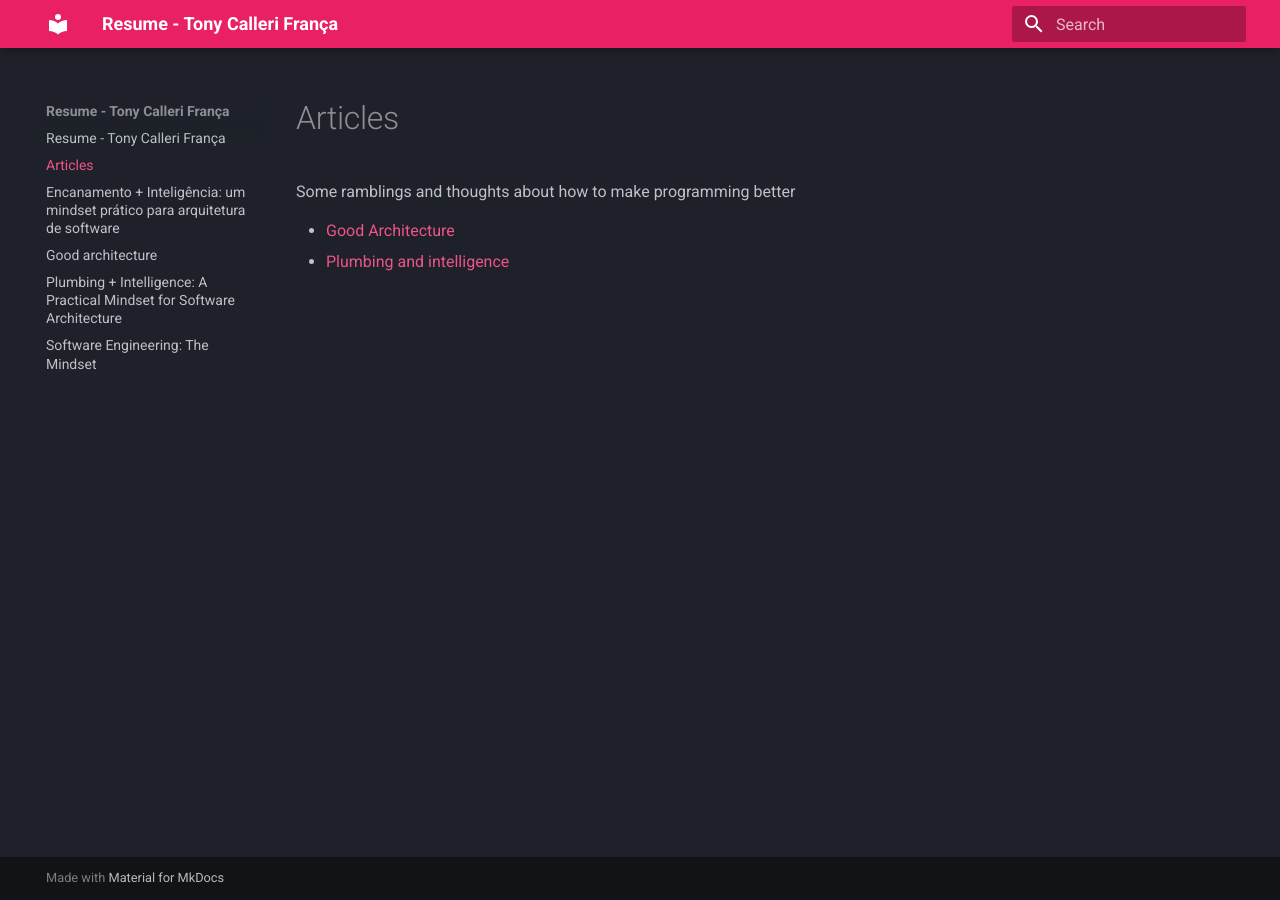
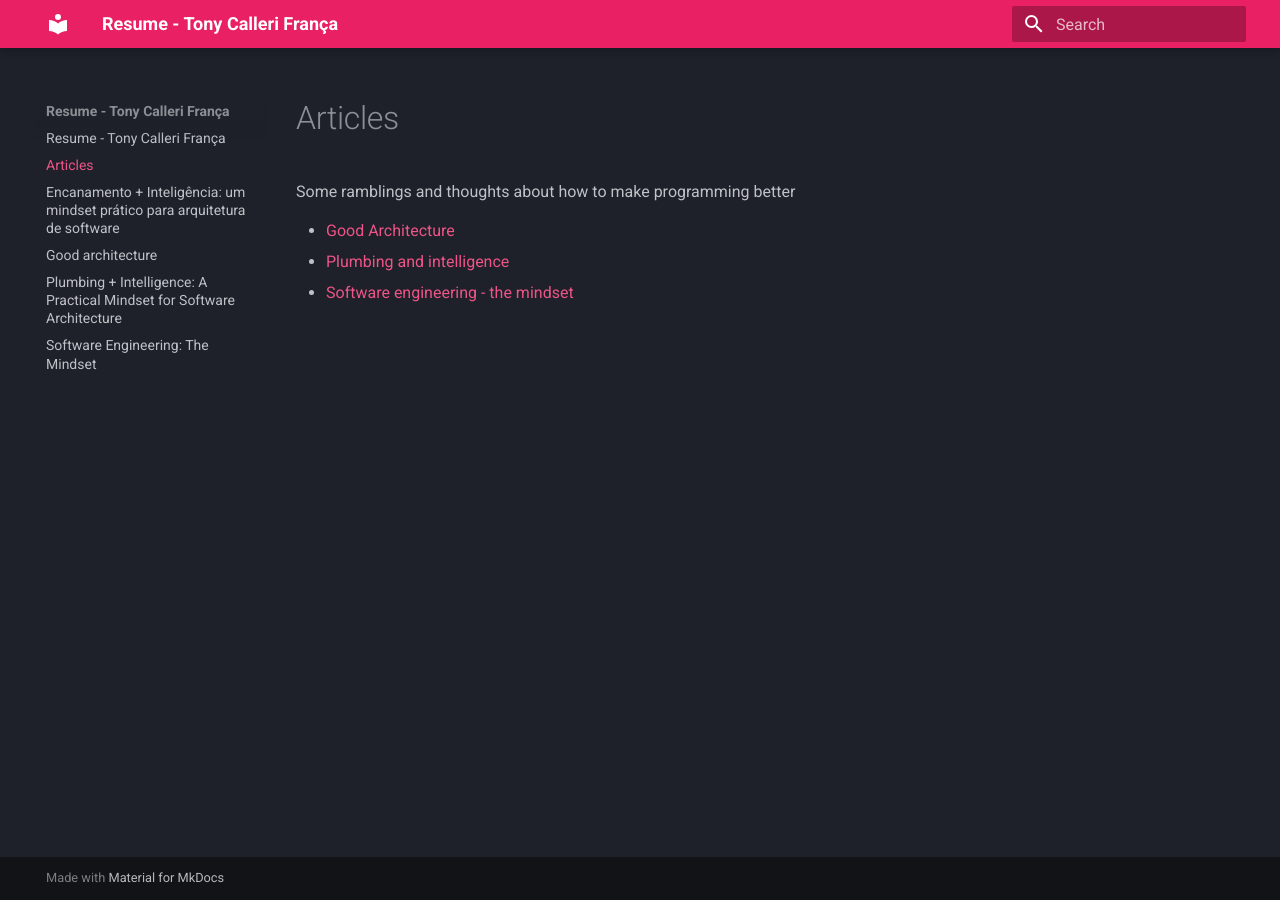
Before and after one commit to tonylampada/tonylampada.github.io, an MkDocs documentation site: the page built from docs/articles.md, in a window 1280 px wide. Built offline with MkDocs 1.6.1 and Material for MkDocs 9.7.7, drawn with Linux system fonts in a browser that asks for light colours.

Commit message:
Update articles.md

```diff
--- a/docs/articles.md
+++ b/docs/articles.md
@@ -4,3 +4,4 @@ Some ramblings and thoughts about how to make programming better
 
 * [Good Architecture](/good-architecture)
 * [Plumbing and intelligence](/plumbing-and-intelligence)
+* [Software engineering - the mindset](/the-mindset)
```
